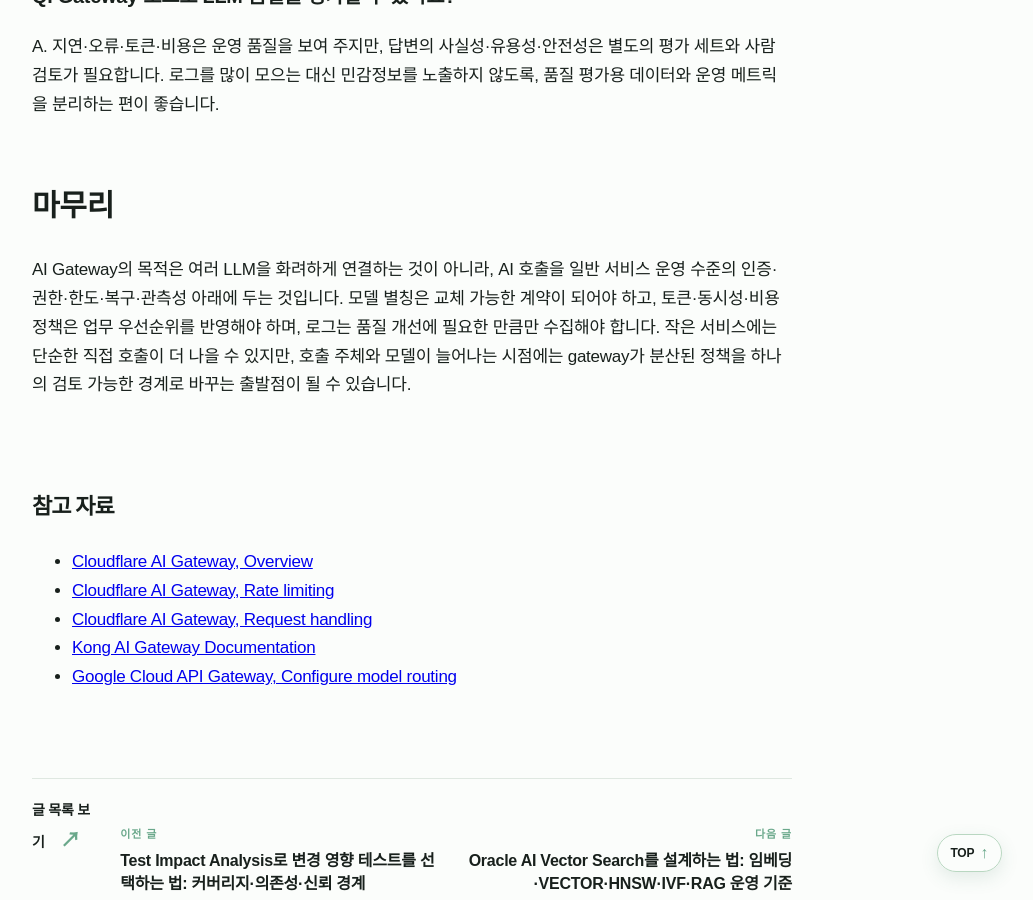
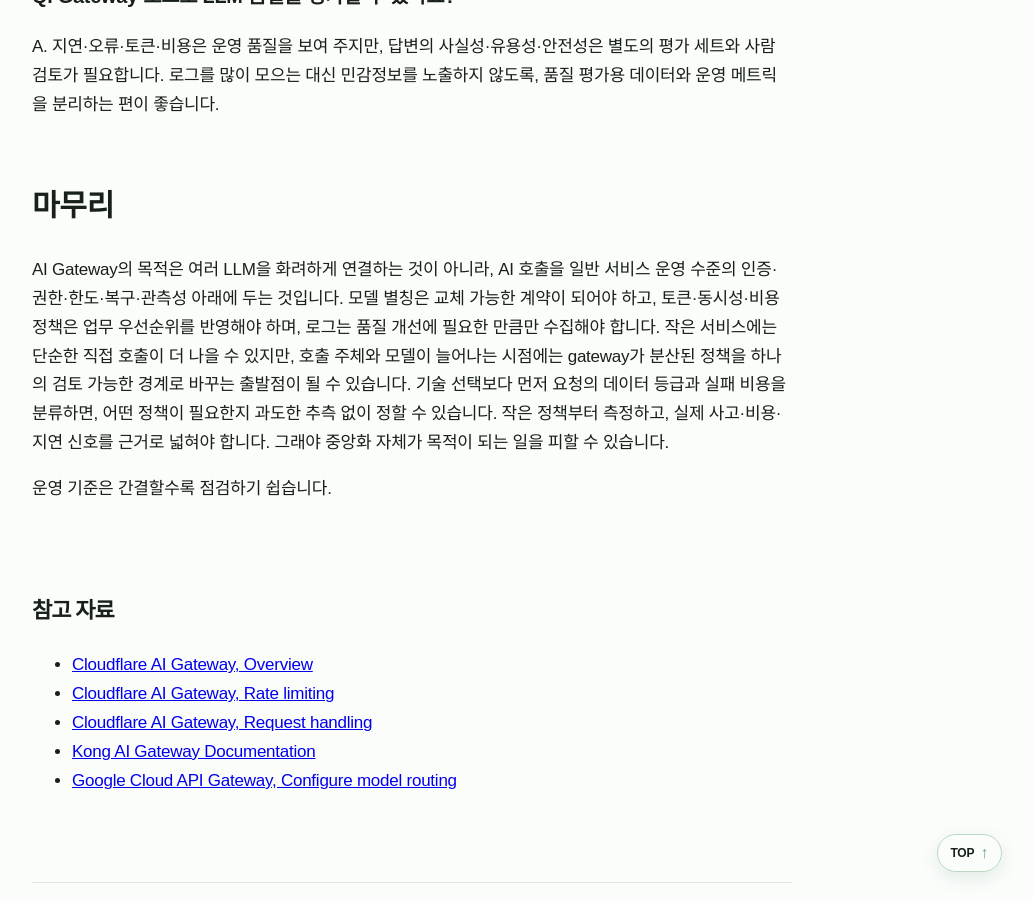
Before and after one commit to Seoha57/TechBlog, a Jekyll site: the page built from _posts/2026-10-07-ai-gateway-llm-api-operations.md, in a window 1280 px wide and 900 px high, scrolled down 9800 px. Shown: the whole window, without its empty margins (228-1261 px from the left). Built offline with Jekyll 4.4.1, drawn with Linux system fonts in a browser that asks for light colours; some web fonts are replaced.

Commit message:
docs: complete ai gateway guide

```diff
--- a/_posts/2026-10-07-ai-gateway-llm-api-operations.md
+++ b/_posts/2026-10-07-ai-gateway-llm-api-operations.md
@@ -153,7 +153,9 @@ A. 지연·오류·토큰·비용은 운영 품질을 보여 주지만, 답변
 
 ## 마무리
 
-AI Gateway의 목적은 여러 LLM을 화려하게 연결하는 것이 아니라, AI 호출을 일반 서비스 운영 수준의 인증·권한·한도·복구·관측성 아래에 두는 것입니다. 모델 별칭은 교체 가능한 계약이 되어야 하고, 토큰·동시성·비용 정책은 업무 우선순위를 반영해야 하며, 로그는 품질 개선에 필요한 만큼만 수집해야 합니다. 작은 서비스에는 단순한 직접 호출이 더 나을 수 있지만, 호출 주체와 모델이 늘어나는 시점에는 gateway가 분산된 정책을 하나의 검토 가능한 경계로 바꾸는 출발점이 될 수 있습니다.
+AI Gateway의 목적은 여러 LLM을 화려하게 연결하는 것이 아니라, AI 호출을 일반 서비스 운영 수준의 인증·권한·한도·복구·관측성 아래에 두는 것입니다. 모델 별칭은 교체 가능한 계약이 되어야 하고, 토큰·동시성·비용 정책은 업무 우선순위를 반영해야 하며, 로그는 품질 개선에 필요한 만큼만 수집해야 합니다. 작은 서비스에는 단순한 직접 호출이 더 나을 수 있지만, 호출 주체와 모델이 늘어나는 시점에는 gateway가 분산된 정책을 하나의 검토 가능한 경계로 바꾸는 출발점이 될 수 있습니다. 기술 선택보다 먼저 요청의 데이터 등급과 실패 비용을 분류하면, 어떤 정책이 필요한지 과도한 추측 없이 정할 수 있습니다. 작은 정책부터 측정하고, 실제 사고·비용·지연 신호를 근거로 넓혀야 합니다. 그래야 중앙화 자체가 목적이 되는 일을 피할 수 있습니다.
+
+운영 기준은 간결할수록 점검하기 쉽습니다.
 
 <h3 class="references-heading">참고 자료</h3>
 
```
